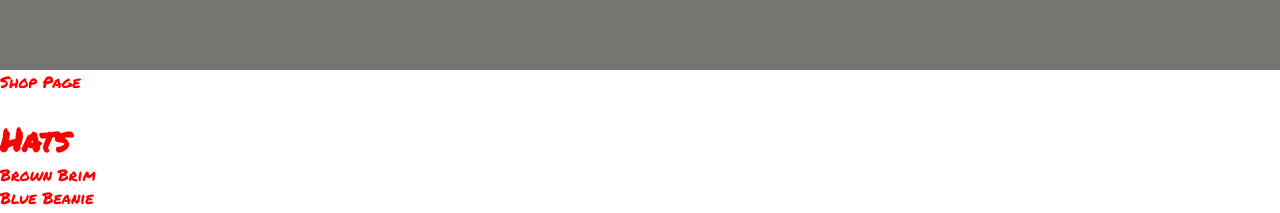
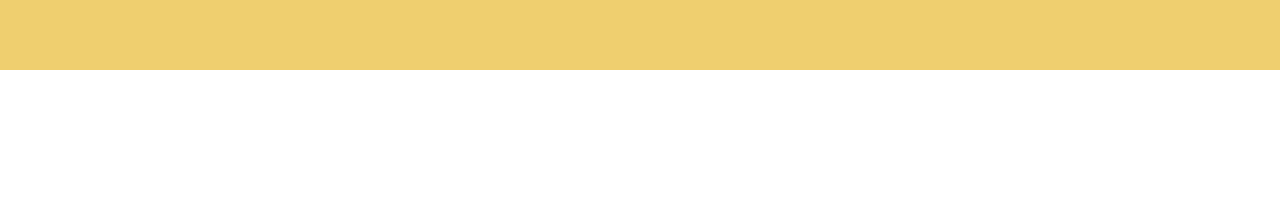
Before and after one commit to AdedejiAdetola/ecommerce-react-app, a React (Create React App) app in the folder clothing-app-react/: page / in a window 1280 px wide. Shown: the part 730-943 px from the top of the page. After the commit the page ends 800 px from the top, so only its background shows below. Built offline with nearby package versions, Linux system fonts and the light colour scheme.

Commit message:
Routing issue fix

```diff
--- a/clothing-app-react/src/App.js
+++ b/clothing-app-react/src/App.js
@@ -1,14 +1,25 @@
 import './App.css';
-import { Switch, Route} from 'react-router-dom';
+import { BrowserRouter as Router, Switch, Route } from 'react-router-dom';
 import HomePage from './Pages/HomePage';
 import ShopPage from './Pages/ShopPage/ShopPage';
 
 function App() {
   return (
-    <div>
-      <HomePage/>
-      <ShopPage/>
-    </div>
+    <Router>
+         <div>
+           <Switch>
+              <Route exact path="/">
+                <HomePage/>
+              </Route>
+
+              <Route exact path="/shop">
+                <ShopPage/>
+              </Route>
+           </Switch>
+        </div>
+    </Router>
+
+
   );
 }
 
--- a/clothing-app-react/src/Pages/HomePage.scss
+++ b/clothing-app-react/src/Pages/HomePage.scss
@@ -1,5 +1,5 @@
 .homepage{
-    background-color: rgb(118, 117, 114);
+    background-color: rgb(239, 207, 111);
     color:white;
     height: 100vh;
     display: flex;
--- a/clothing-app-react/src/Pages/ShopPage/ShopPage.js
+++ b/clothing-app-react/src/Pages/ShopPage/ShopPage.js
@@ -14,7 +14,7 @@ const ShopPage = () => {
                             <div>
                                 <h1>{item.title}</h1>
                                 <p>{item.items.map(one => (
-                                    <div key={one.id}>{one.name}</div>
+                                    <div key={one.id}>{one.id} {one.name}</div>
                                 ))}</p>
                             </div>
                         ))
```
